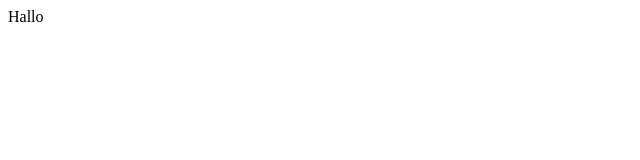
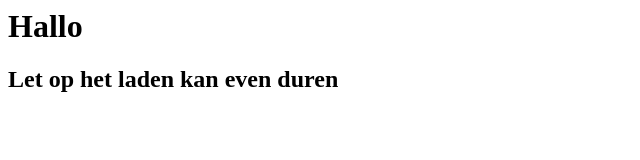
Before and after one commit to MilanRijks/voorbeeld, a plain HTML site: page index.html in a window 1280 px wide. Shown: the whole page, without its empty margins (0-640 px from the left). Drawn offline with Linux system fonts and the light colour scheme.

Commit message:
Update index.html

```diff
--- a/index.html
+++ b/index.html
@@ -1,7 +1,8 @@
 <htlm>
 <body>
 
-<hl>Hallo</hl>
+<h1>Hallo</h1>
+  <h2>Let op het laden kan even duren</h2>
 
 </body>
 </html>
```
